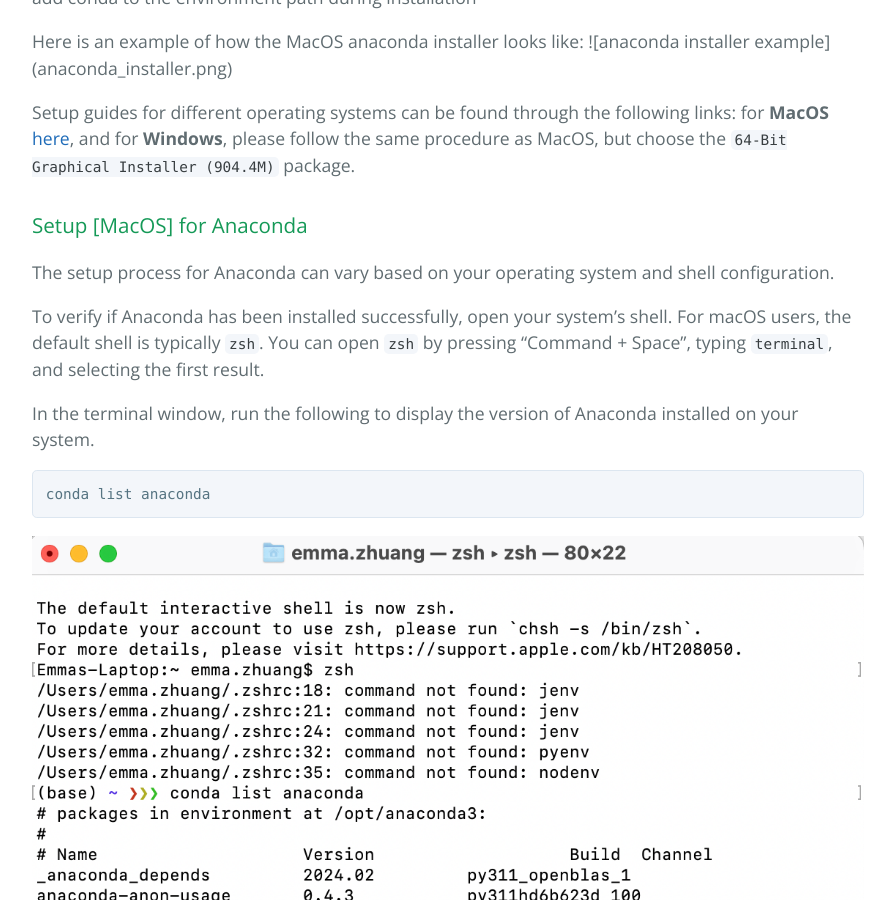
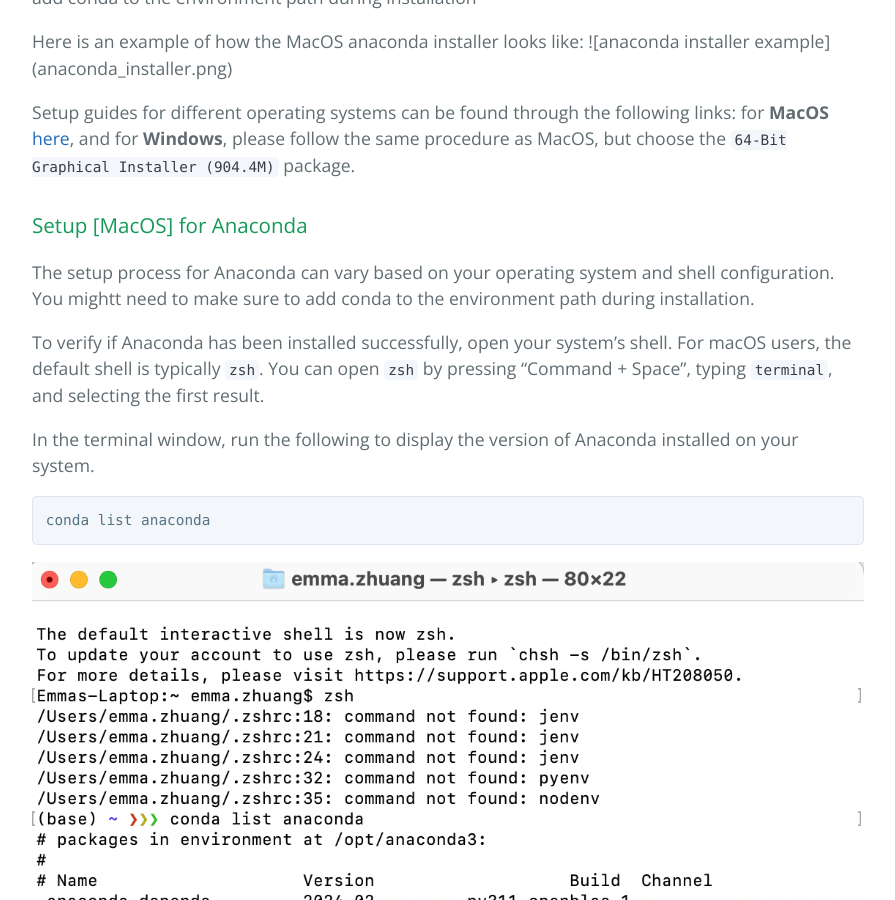
Before and after one commit to learning-software-engineering/learning-software-engineering.github.io, a Jekyll site: the page built from Topics/Development_Process/Conda/Setup_Conda.md, in a window 1280 px wide and 900 px high, scrolled down 10263 px. Shown: the whole window, without its empty margins (192-1087 px from the left). Built offline with Jekyll 4.4.1, drawn with Linux system fonts in a browser that asks for light colours; our own code applies the rules of GitHub Pages for plain Markdown files.

Commit message:
add make sure add env path reminder

````diff
--- a/Topics/Development_Process/Conda/Setup_Conda.md
+++ b/Topics/Development_Process/Conda/Setup_Conda.md
@@ -137,7 +137,7 @@
 
 ### Setup [MacOS] for Anaconda
 
-The setup process for Anaconda can vary based on your operating system and shell configuration.
+The setup process for Anaconda can vary based on your operating system and shell configuration. You mightt need to make sure to add conda to the environment path during installation.
 
 To verify if Anaconda has been installed successfully, open your system's shell. For macOS users, the default shell is typically `zsh`. You can open `zsh` by pressing "Command + Space", typing `terminal`, and selecting the first result.
 
@@ -145,7 +145,6 @@
 ```
 conda list anaconda
 ```
-
 ![verifying anaconda installation](anaconda_verify.png)
 
 If a list of anaconda version appears, it indicates that Anaconda is installed correctly, and you can proceed to [Creating Environments (Python)](#creating-environments-python).
````
